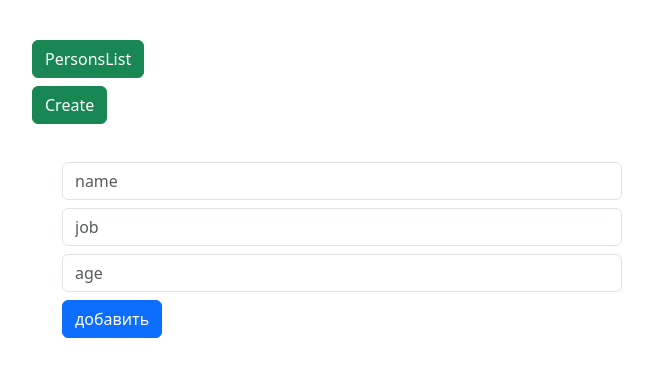
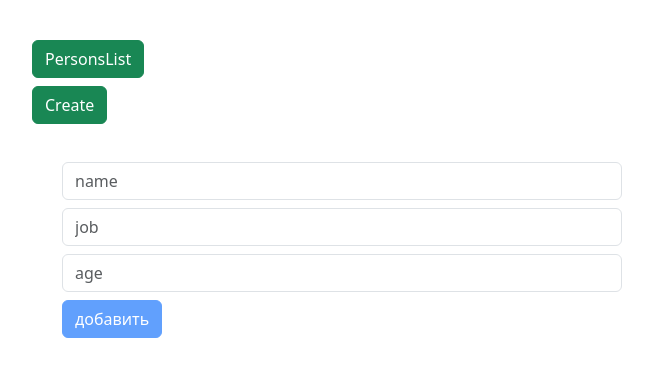
Before and after one commit to kozyrev42/lara-vue-step-3-front, a Vue app: page /persons/create in a window 1280 px wide. Shown: the top 376 px of the page, without its empty margins (48-701 px from the left). Built offline with nearby package versions, Linux system fonts and the light colour scheme.

Commit message:
добавлена валидация на пустые поля

```diff
--- a/src/views/Person/PersonCreate.vue
+++ b/src/views/Person/PersonCreate.vue
@@ -10,7 +10,7 @@
             <input v-model="age" type="number" class="form-control" id="age" placeholder="age">
         </div>
         <div class="mb-2">
-            <button @click="createPerson" class="btn btn-primary">добавить</button>
+            <button :disabled="isDisabled" @click="createPerson" class="btn btn-primary">добавить</button>
         </div>
     </div>
 </template>
@@ -25,6 +25,13 @@ export default {
             name: '',
             job: '',
             age: null
+        }
+    },
+
+    // вычисляемое свойство, которое возвращает true, если хотя бы одно из полей пустое
+    computed: {
+        isDisabled() {
+            return this.name === '' || this.job === '' || this.age === null || this.age === '';
         }
     },
 
```
